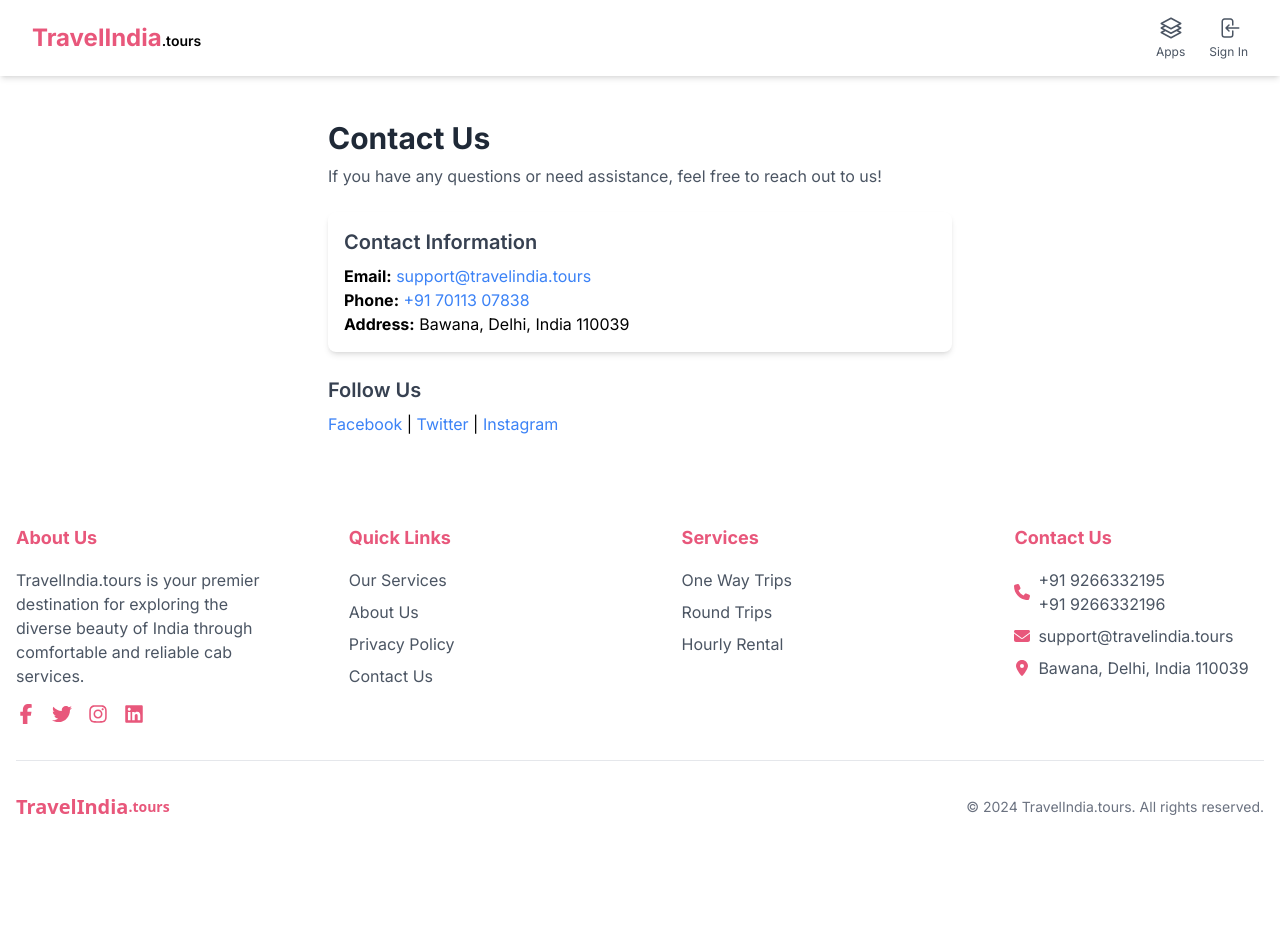
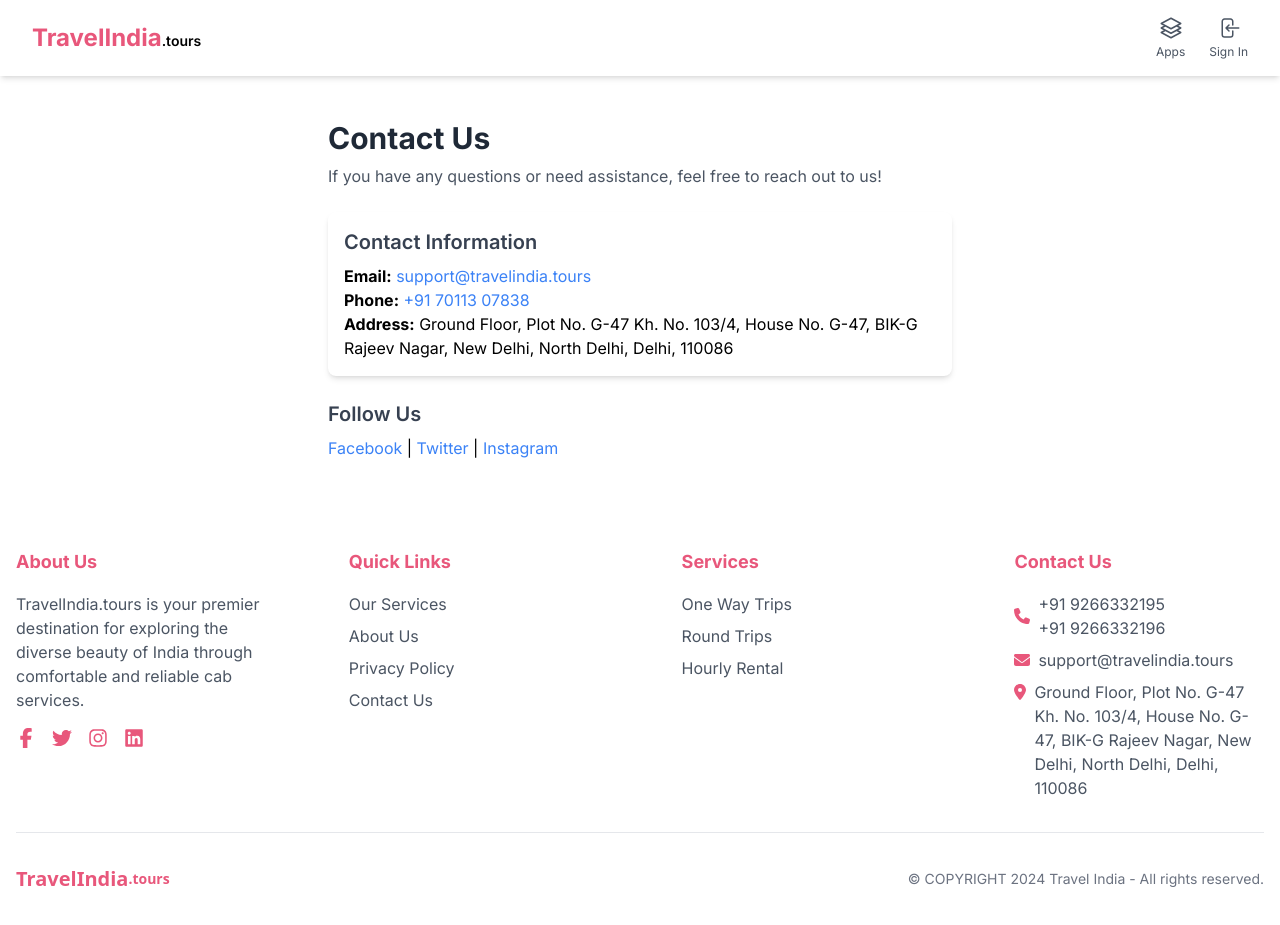
Before and after one commit to ldhiman/travel-agency-test, a Next.js app: page /contact in a window 1280 px wide. Before the commit the page ends 853 px from the top, so only its background shows below. Built offline with nearby package versions, Linux system fonts and the light colour scheme; no server answers; a web font is replaced by a local one.

Commit message:
adress update

```diff
--- a/src/app/components/Footer.jsx
+++ b/src/app/components/Footer.jsx
@@ -76,7 +76,7 @@
             </ul>
           </FooterSection>
 
- <FooterSection title="Contact Us">
+          <FooterSection title="Contact Us">
             <ul className="text-gray-600">
               <li className="mb-2 flex items-center">
                 <FontAwesomeIcon
@@ -100,15 +100,11 @@
                   icon={faMapMarkerAlt}
                   className="w-4 h-4 mr-2 mt-1 text-custom-pink"
                 />
-                Bawana, Delhi, India 110039
+                Ground Floor, Plot No. G-47 Kh. No. 103/4, House No. G-47, BIK-G
+                Rajeev Nagar, New Delhi, North Delhi, Delhi, 110086
               </li>
             </ul>
           </FooterSection>
-
-
-
-
-
         </div>
 
         <div className="border-t border-gray-200 mt-8 pt-8 flex flex-col sm:flex-row justify-between items-center">
@@ -121,7 +117,8 @@
             </Link>
           </div>
           <p className="text-sm text-gray-500">
-            © {new Date().getFullYear()} TravelIndia.tours. All rights reserved.
+            © COPYRIGHT {new Date().getFullYear()} Travel India - All rights
+            reserved.
           </p>
         </div>
       </div>
--- a/src/app/contact/page.jsx
+++ b/src/app/contact/page.jsx
@@ -30,7 +30,9 @@
           </a>
         </p>
         <p>
-          <strong>Address:</strong> Bawana, Delhi, India 110039
+          <strong>Address:</strong> Ground Floor, Plot No. G-47 Kh. No. 103/4,
+          House No. G-47, BIK-G Rajeev Nagar, New Delhi, North Delhi, Delhi,
+          110086
         </p>
       </div>
 
--- a/src/app/profile/page.jsx
+++ b/src/app/profile/page.jsx
@@ -141,7 +141,7 @@
         };
       case 204:
         return {
-          text: "Cancelled - Advance Fee not paid!!",
+          text: "Cancelled - Confirmation Fee not Paid",
           color: "text-red-700",
           canCancel: false,
           canFetchDetails: false,
```
